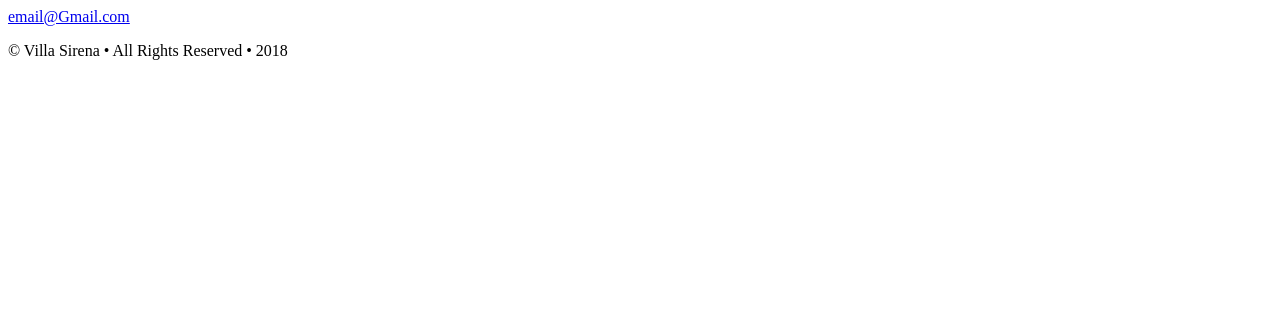
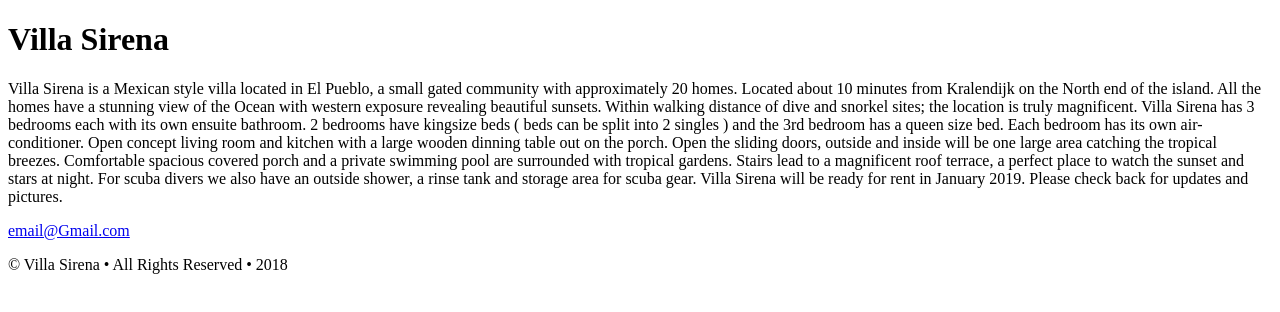
Before and after one commit to VillaSirena/VillaSirena, a plain HTML site: page index.html in a window 1280 px wide. Drawn offline with Linux system fonts and the light colour scheme.

Commit message:
Added basic info

```diff
--- a/index.html
+++ b/index.html
@@ -6,14 +6,37 @@
     <meta name="keywords" content="Villa, Sirena, Bonaire">
     <meta name="author" content="Neil St. Amour">
     <meta name="viewport" content="width=device-width, initial-scale=1.0">
-    <title>
-      Villa Sirena
-    </title>
+    <title>Villa Sirena</title>
     <link href="https://fonts.googleapis.com/css?family=Raleway" rel="stylesheet">
     <link href="https://fonts.googleapis.com/css?family=Lato" rel="stylesheet">
-    <link rel="stylesheet" href="css/medium.css">
+    <link rel="stylesheet" href="css/style.css">
   </head>
 	<body>
+    <h1>Villa Sirena</h1>
+    <p>Villa Sirena is a Mexican style villa located in El Pueblo, a small
+      gated community with approximately 20 homes. Located about 10
+      minutes from Kralendijk on the North end of the island. All the
+      homes have a stunning view of the Ocean with western exposure
+      revealing beautiful sunsets.
+      Within walking distance of dive and snorkel sites; the location is
+      truly magnificent.
+      Villa Sirena has 3 bedrooms each with its own ensuite bathroom.
+      2 bedrooms have kingsize beds ( beds can be split into 2 singles )
+      and the 3rd bedroom has a queen size bed. Each bedroom has
+      its own air-conditioner. Open concept living room and kitchen with
+      a large wooden dinning table out on the porch. Open the sliding
+      doors, outside and inside will be one large area catching the
+      tropical breezes.
+      Comfortable spacious covered porch and a private swimming
+      pool are surrounded with tropical gardens. Stairs lead to a
+      magnificent roof terrace, a perfect place to watch the sunset and
+      stars at night.
+      For scuba divers we also have an outside shower, a rinse tank
+      and storage area for scuba gear.
+      Villa Sirena will be ready for rent in January 2019. Please check
+      back for updates and pictures.</p>
+
+
     <script language="JavaScript" type="text/javascript">
       var part1 = "email";
       var part2 = Math.pow(2,6);
```
Also changed, not shown: css/style.css (added).
